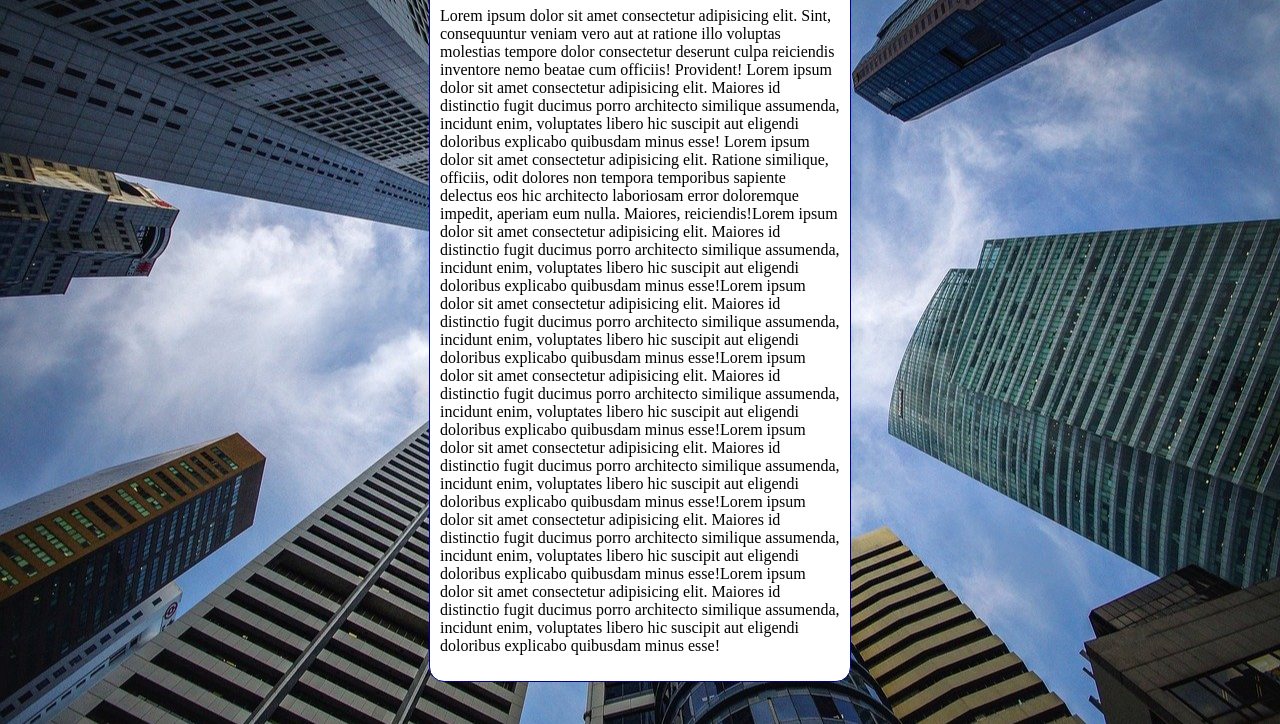
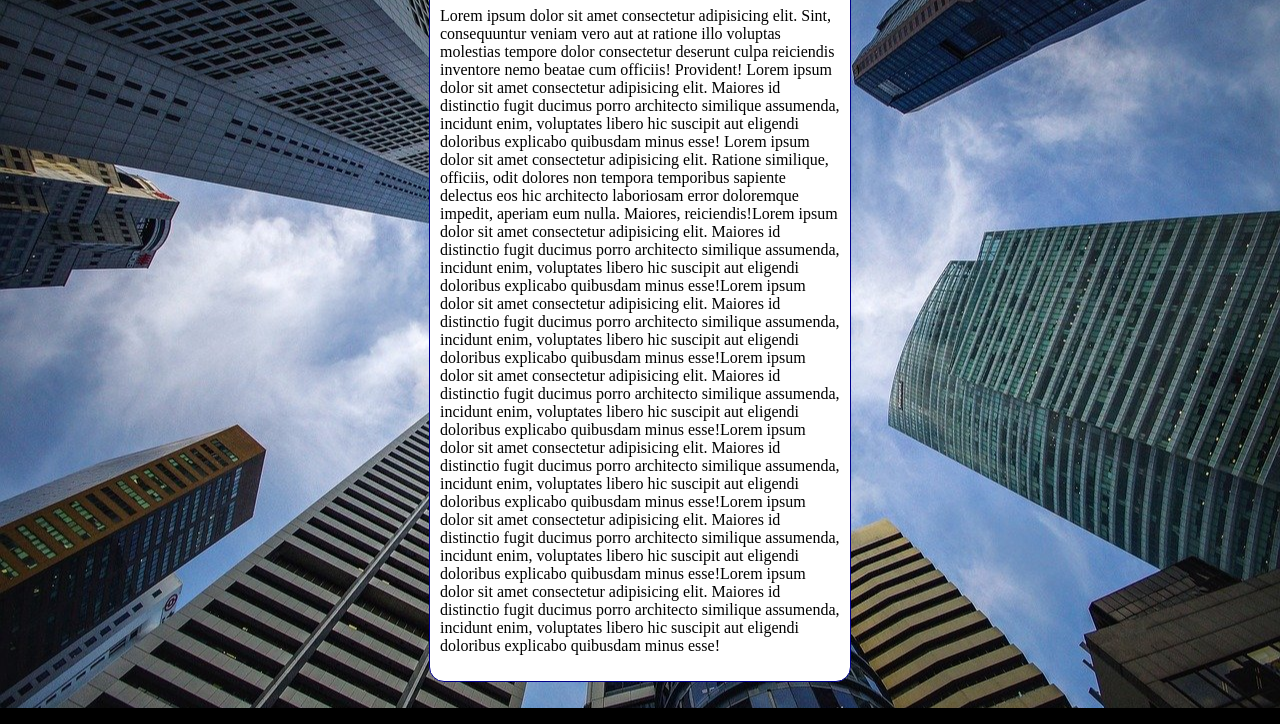
Before and after one commit to FranciscoChitombi/html--css, a plain HTML site: page ex_32/fundo006.html in a window 1280 px wide. Shown: the part 92-816 px from the top of the page. Drawn offline with Linux system fonts and the light colour scheme.

Commit message:
actulizamos o fundo 006
Basicamente aqui nós vimos a questão de que quando o usuário está a navegar e a imagem termina quebre a imagem, mas já vimos isso com os códigos explicado, basta ver, e vimos também um shorthand de todo esse background.

```diff
--- a/ex_32/fundo006.html
+++ b/ex_32/fundo006.html
@@ -6,17 +6,30 @@
     <title>Document</title>
     <style>
         body{
-            height: 100vh;
+           /* height: 100vh;
             background-color: black;
             background-image: url('imagens/wallpaper002.jpg');
             background-position: center center;
             background-repeat: no-repeat;
-            background-size:auto;
+            background-size:cover;
+            background-attachment: fixed;*/
+            background: black url('imagens/wallpaper002.jpg') center center no-repeat fixed ;
+            background-size: cover;
         }
+
+        /*shorthand-background
+
+        color > image > position > repeat > cover  attachment.
+
+        background-size: cover.
+
+        o background-size não faz parte do shorthand porque o navegado não aceita, está mesmo na regra, mas o navegador ainda não aceita.*/
+
+
 
         main{
             background-color: white;
-            width: 400px;
+            max-width: 400px;
             padding: 10px;
             margin: auto;
             border: 1px solid darkblue;
```
